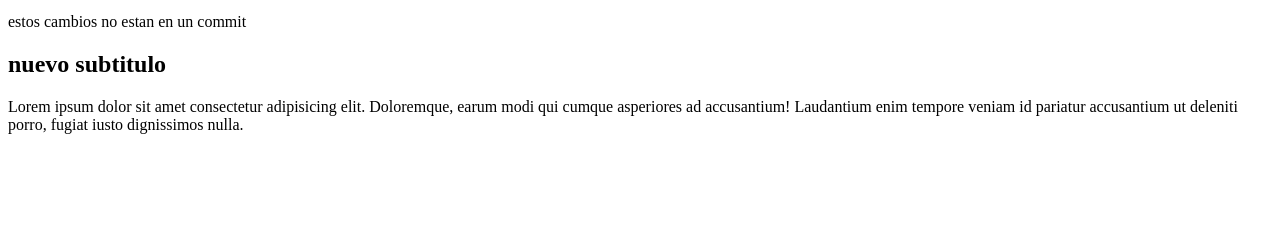
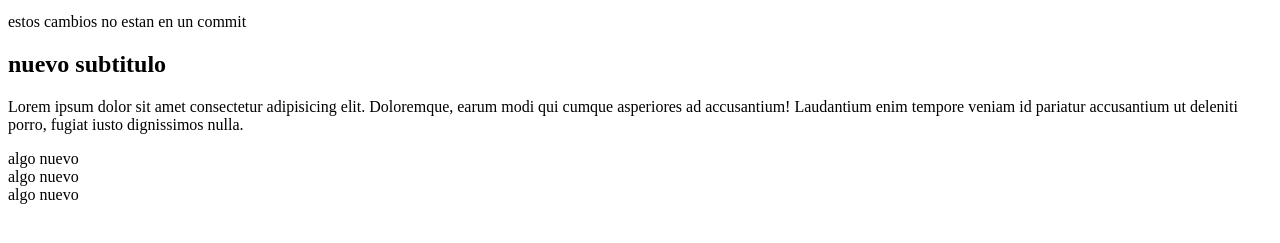
Before and after one commit to andreaifernandez/javascript-data-type, a plain HTML site: page index.html in a window 1280 px wide. Shown: the part 177-420 px from the top of the page. Drawn offline with Linux system fonts and the light colour scheme.

Commit message:
fotter in progress

```diff
--- a/index.html
+++ b/index.html
@@ -15,5 +15,11 @@
     <h2>nuevo subtitulo</h2>
     <p>Lorem ipsum dolor sit amet consectetur adipisicing elit. Doloremque, earum modi qui cumque asperiores ad accusantium! Laudantium enim tempore veniam id pariatur accusantium ut deleniti porro, fugiat iusto dignissimos nulla.</p>
 
+    <footer>
+        <div>algo nuevo</div>
+        <div>algo nuevo</div>
+        <div>algo nuevo</div>
+    </footer>
+
 </body>
 </html>
--- a/styles.css
+++ b/styles.css
@@ -10,3 +10,7 @@ body{
 
 
     }
+
+    footer{
+        background-color: aliceblue;
+    }
```
